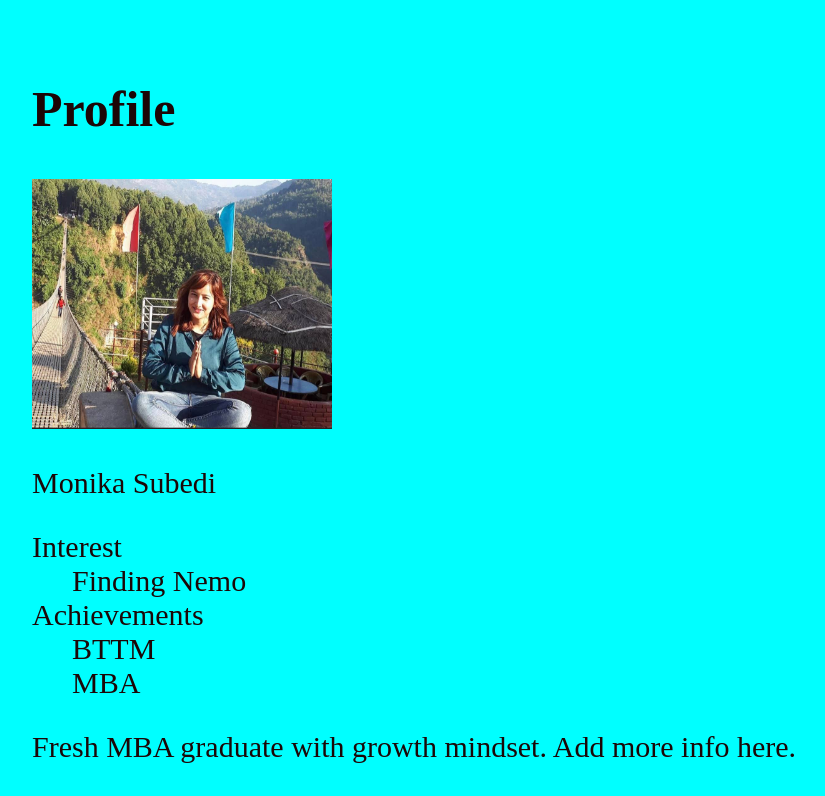
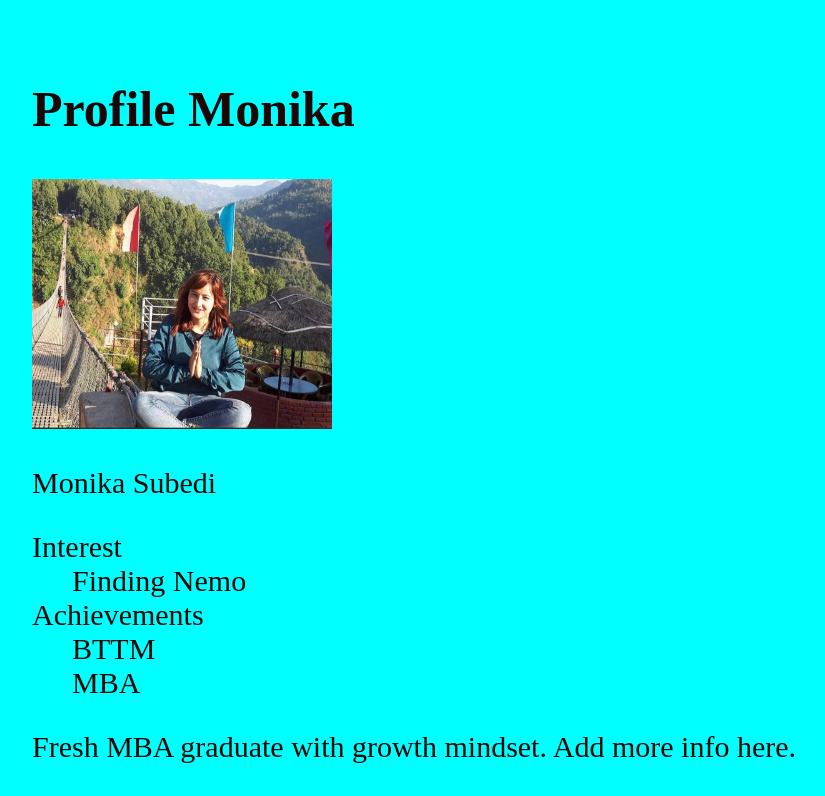
Before and after one commit to Monika-Subedi/Monika-Subedi.github.io, a plain HTML site: page index.html in a window 1280 px wide. Shown: the top 796 px of the page, without its empty margins (6-831 px from the left). Drawn offline with Linux system fonts and the light colour scheme.

Commit message:
updated ..

```diff
--- a/index.html
+++ b/index.html
@@ -8,7 +8,7 @@
         <script src="script.js"></script>
     </head>
     <body>
-        <h2>Profile</h2>
+        <h2>Profile Monika</h2>
         <img src="image1.jpg" alt="my pic" style="width:300px;height:250px">
         <p>Monika Subedi</p>
         <dl>
```
